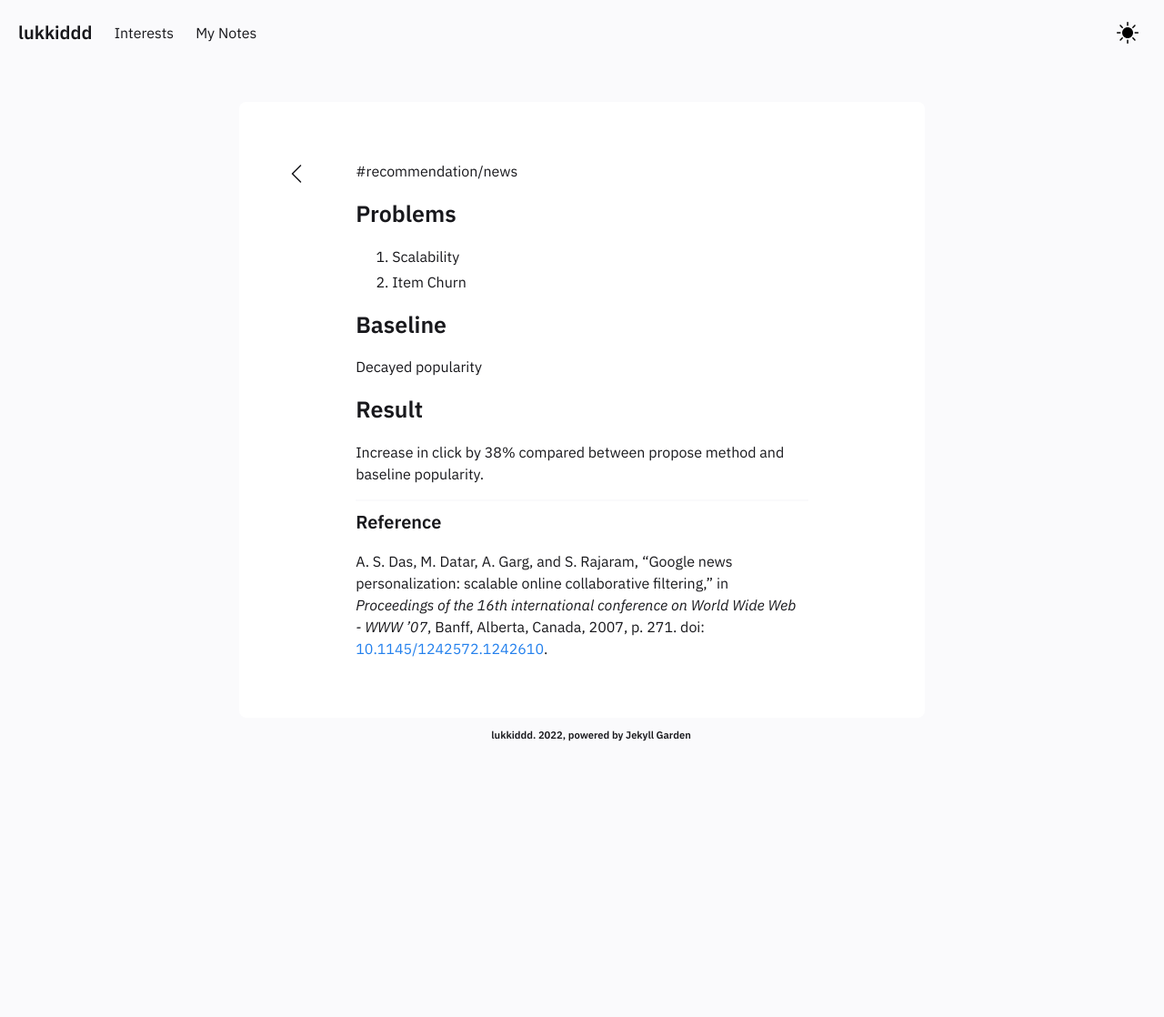
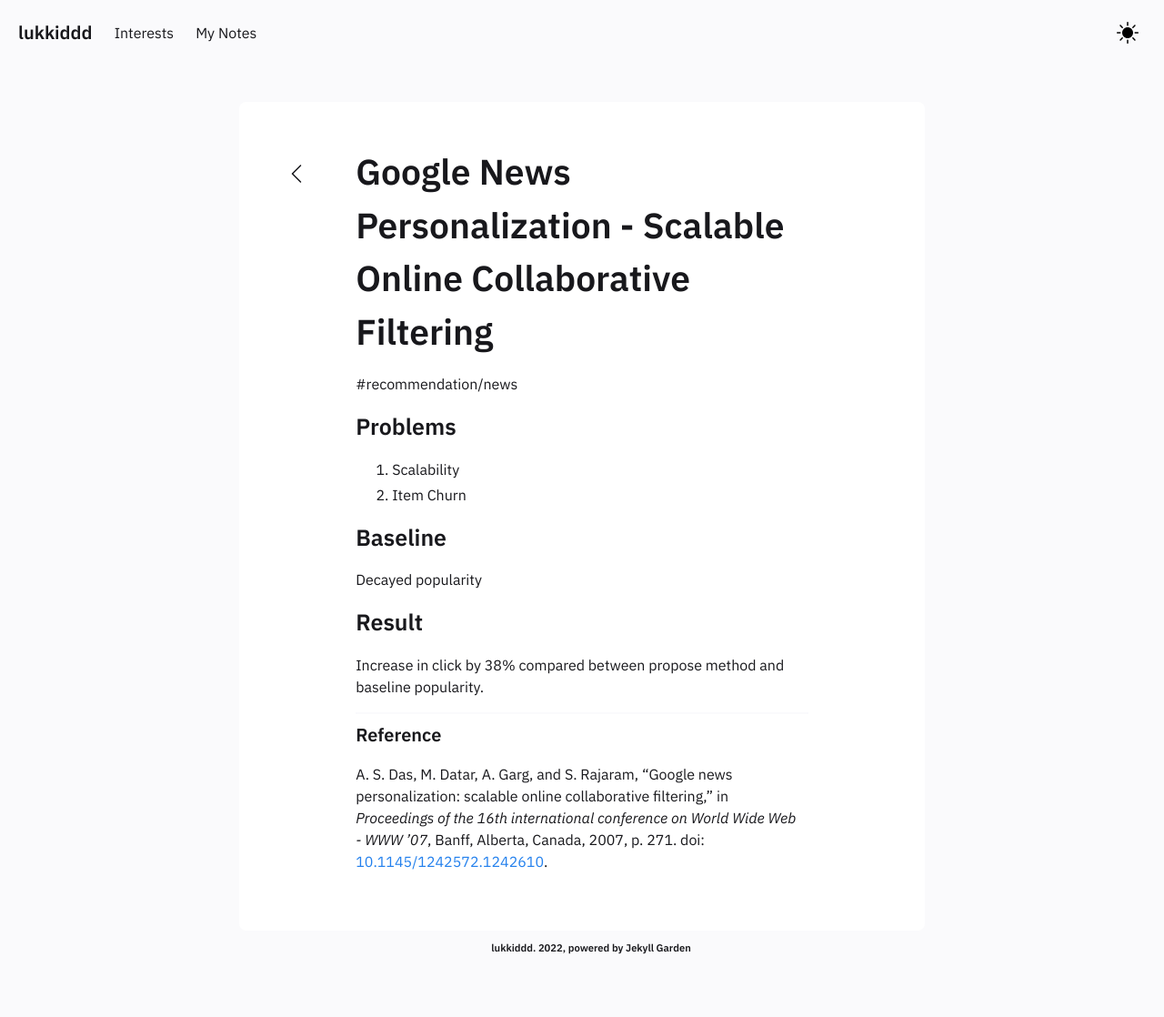
Before and after one commit to lukkiddd/lukkiddd.github.io, a Jekyll site: the page built from _notes/Public/Google News Personalization 2007.md, in a window 1280 px wide. Shown: the whole page at 91% size. Built offline with Jekyll 4.4.1, drawn with Linux system fonts in a browser that asks for light colours; before the commit the page ends 900 px from its top, so only the background shows below that.

```diff
--- a/_notes/Public/Google News Personalization 2007.md
+++ b/_notes/Public/Google News Personalization 2007.md
@@ -1,5 +1,5 @@
 ---
-title : Google News Personalization: Scalable Online Collaborative Filtering
+title : Google News Personalization - Scalable Online Collaborative Filtering
 notetype : feed
 date : 17-01-2022
 tags: #metrics
```
Also changed, not shown: _posts/2022-01-17-interests.md (+1 -1 lines).
